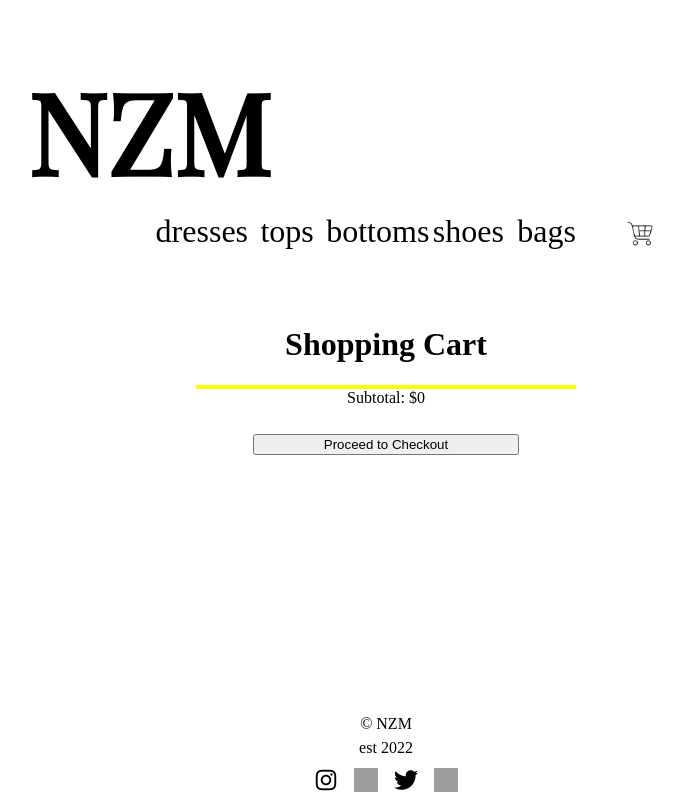
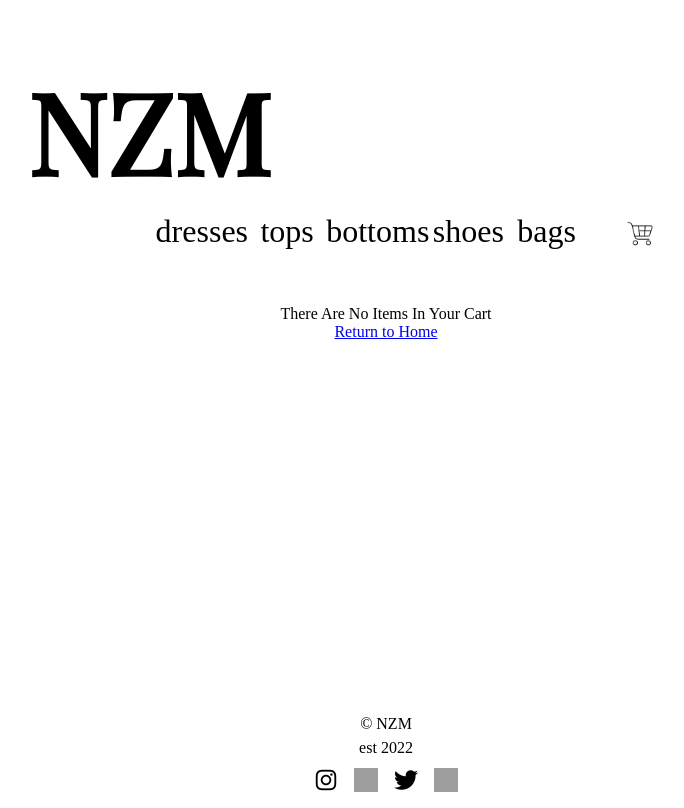
Before and after one commit to jezraelhope/ecomm, a React (Create React App) app: page /Cart in a window 1280 px wide. Shown: the top 808 px of the page, without its empty margins (262-946 px from the left). Built offline with nearby package versions, Linux system fonts and the light colour scheme; grey boxes are pictures that could not be loaded.

Commit message:
fixed subTotal bug

```diff
--- a/src/Cart/AddedToCart.js
+++ b/src/Cart/AddedToCart.js
@@ -1,28 +1,27 @@
-import React, { useState } from "react";
+import React, { useEffect, useState } from "react";
 
 import ItemQuantity from "./ItemQuantity";
 import AddedToCartDetails from "./AddedToCartDetails";
 
 const AddedToCart = (props) => {
-	const [subSubTotal, setSubSubTotal] = useState(0);
-	console.log(subSubTotal);
-
 	return (
 		<div className="items-container">
 			{props.cartItems.map((item) => {
 				return (
-					<div className="added-items">
+					<div className="added-items" key={item.id}>
 						<img src={item.image[0]} alt={item.name} />
 						<div className="purchased-details">
 							<AddedToCartDetails item={item} />
 							<ItemQuantity
-								setSubSubTotal={setSubSubTotal}
-								subSubTotal={subSubTotal}
 								removeItem={props.removeItem}
 								setAddedProducts={props.setAddedProducts}
 								setCartItems={props.setCartItems}
+								// Passed down cartItems down so we can use the itemCount properties in here
+								cartItems={props.cartItems}
 								item={item}
 								items={props.items}
+								setSubTotal={props.setSubTotal}
+								subTotal={props.subTotal}
 							/>
 						</div>
 					</div>
--- a/src/Cart/Counter.js
+++ b/src/Cart/Counter.js
@@ -1,13 +1,17 @@
-import React from "react";
+import React, { useState, useEffect } from "react";
 import initialCartItems from "./utils/initialCartItems";
 import removeItem from "./utils/removeItem";
 
 const Counter = (props) => {
+	// Moved this from the parent because for some reason this was rerendering unlimited number of times as an infinite loop
+	// As we have moved the state here i just removed all the prop.itemCount and just keeping the itemCount
+	const [itemCount, setItemCount] = useState(1);
+
 	const handleChange = (e) => {
 		if (e.target.innerText === "+") {
-			props.setItemCount(props.itemCount + 1);
+			setItemCount(itemCount + 1);
 		} else if (e.target.innerText === "-") {
-			if (props.itemCount === 1) {
+			if (itemCount === 1) {
 				removeItem(
 					e,
 					props.items,
@@ -15,21 +19,33 @@ const Counter = (props) => {
 					props.setCartItems
 				);
 			} else {
-				props.setItemCount(props.itemCount - 1);
+				setItemCount(itemCount - 1);
 			}
 		}
 	};
+
+	// The only thing i added here is this, when the itemCount will change the useEffect will fire and update the cartItem's itemCount property
+	// I don't know if there is a better way to do this but I have to use map to loop over and then use setCartItem to the new value
+	useEffect(() => {
+		const newItem = props.cartItems.map((elem) => {
+			if (elem.id === props.item.id) {
+				elem.itemCount = itemCount;
+			}
+			return elem;
+		});
+		props.setCartItems(newItem);
+	}, [itemCount]);
 
 	return (
 		<div className="increment-decrement">
 			<button value={props.item.id} onClick={handleChange}>
 				-
 			</button>
-			<span>{props.itemCount}</span>
+			<span>{itemCount}</span>
 			<button
 				value={props.item.id}
 				onClick={handleChange}
-				disabled={props.item.inventory === props.itemCount}
+				disabled={props.item.inventory === itemCount}
 			>
 				+
 			</button>
--- a/src/Cart/ItemQuantity.js
+++ b/src/Cart/ItemQuantity.js
@@ -1,22 +1,25 @@
-import React, { useState } from "react";
+import React, { useState, useEffect } from "react";
 
 import Counter from "./Counter";
 
 import removeItem from "./utils/removeItem";
 
 const ItemQuantity = (props) => {
-	const [itemCount, setItemCount] = useState(1);
-	props.setSubSubTotal(itemCount * props.item.price);
+	const [itemTotal, setItemTotal] = useState(0);
 
 	return (
 		<div className="item-quantity">
 			<Counter
+				itemTotal={itemTotal}
+				setItemTotal={setItemTotal}
 				items={props.items}
 				item={props.item}
-				itemCount={itemCount}
-				setItemCount={setItemCount}
+				// itemCount={itemCount}
+				// setItemCount={setItemCount}
 				setAddedProducts={props.setAddedProducts}
 				setCartItems={props.setCartItems}
+				// Passing down the cartItems here
+				cartItems={props.cartItems}
 			/>
 			<button
 				className="remove-item"
--- a/src/Cart/SubTotal.js
+++ b/src/Cart/SubTotal.js
@@ -3,12 +3,14 @@ import React from 'react';
 const SubTotal = (props) => {
 
 	const subTotal = props.cartItems.reduce((acc, item) => {
-		return acc + (item.price * props.itemCount)
-	}, 0)
+		return acc + item.price * item.itemCount;
+	}, 0);
 
-	return(
-		<span className="sub-total">{`Subtotal: $${Math.round(subTotal * 100)/100}`}</span>
-	)
+	return (
+		<span className="sub-total">{`Subtotal: $${
+			Math.round(subTotal * 100) / 100
+		}`}</span>
+	);
 }
 
 export default SubTotal;
--- a/src/Cart/index.js
+++ b/src/Cart/index.js
@@ -1,4 +1,4 @@
-import React, {useState} from 'react';
+import React, { useState, useEffect } from "react";
 
 import initialCartItems from "./utils/initialCartItems";
 
@@ -9,30 +9,33 @@ import "./styles/cart.css";
 
 const Cart = (props) => {
 	const items = props.addedProducts;
+	// Step: 1: Add another properties in cartItem itemCount which will store our count from counter
 	const [cartItems, setCartItems] = useState(initialCartItems(items));
-	const [cartCount, setCartCount] = useState(1);
 
-	return (
+	useEffect(() => {
+		setCartItems(cartItems);
+	});
+
+	return cartItems.length ? (
 		<div className="shopping-cart-container">
 			<h1 className="shopping-cart">Shopping Cart</h1>
 			<AddedToCart
-				cartCount={cartCount}
-				setCartCount={setCartCount}
 				cartItems={cartItems}
 				setCartItems={setCartItems}
 				setAddedProducts={props.setAddedProducts}
 				items={items}
 			/>
-			<SubTotal
-				cartCount={cartCount}
-				setCartCount={setCartCount}
-				cartItems={cartItems}
-				setCartItems={setCartItems}
-			/>
+			<SubTotal cartItems={cartItems} setCartItems={setCartItems} />
 			<button className="proceed-to-checkout">Proceed to Checkout</button>
+		</div>
+	) : (
+		<div className="cartEmpty">
+			<div className="cartEmptyWarning">
+				There Are No Items In Your Cart
+			</div>
+			<a href="/">Return to Home</a>
 		</div>
 	);
 };
 
-
-export default Cart
+export default Cart;
--- a/src/Cart/utils/initialCartItems.js
+++ b/src/Cart/utils/initialCartItems.js
@@ -4,7 +4,9 @@ const initialCartItems = (items) => {
 	const newCartItems = [];
 	productDetails.forEach((item) => {
 		if(items.includes(item.id)){
-			 newCartItems.push(item)
+			// Added the property itemCount here by spreading the object and the adding the extra properties,
+			// This is the common way of adding a new property to an already existing object.
+			newCartItems.push({ ...item, itemCount: 1 });
 		}
 	});
 	return newCartItems;
--- a/src/Home/AppContent.js
+++ b/src/Home/AppContent.js
@@ -43,7 +43,7 @@ const FilteredAppContent = (props) => {
 			) : (
 				<div>
 					<h1>Coming Soon</h1>
-					<Link to="/">Return to Home</Link>
+					<a href="/">Return to Home</a>
 				</div>
 			)}
 		</div>
--- a/src/Home/styles/index.css
+++ b/src/Home/styles/index.css
@@ -29,7 +29,7 @@
 
 .app-content {
   font-family: 'Hind Siliguri', sans-serif;
-  width: 100%;
+  width: 80%;
   display: flex;
   flex-direction: row;
   flex-wrap: wrap;
@@ -52,7 +52,7 @@
 }
 
 .product-link {
-	width: 33.3%;
+	/* width: 33.3%; */
 	color: black;
 	text-decoration: none;
 	font-weight: bolder;
--- a/src/Product/Image.js
+++ b/src/Product/Image.js
@@ -11,13 +11,11 @@ const Image = ({productId}) => {
 
 	return (
 		<div className="product-images">
-			{productImages.map(elem => {
-				return(
-					<img src={elem} alt="" />
-				)
+			{productImages.map((elem, i) => {
+				return <img src={elem} alt={elem} key={i} />;
 			})}
 		</div>
-	)
+	);
 }
 
 export default Image;
```
